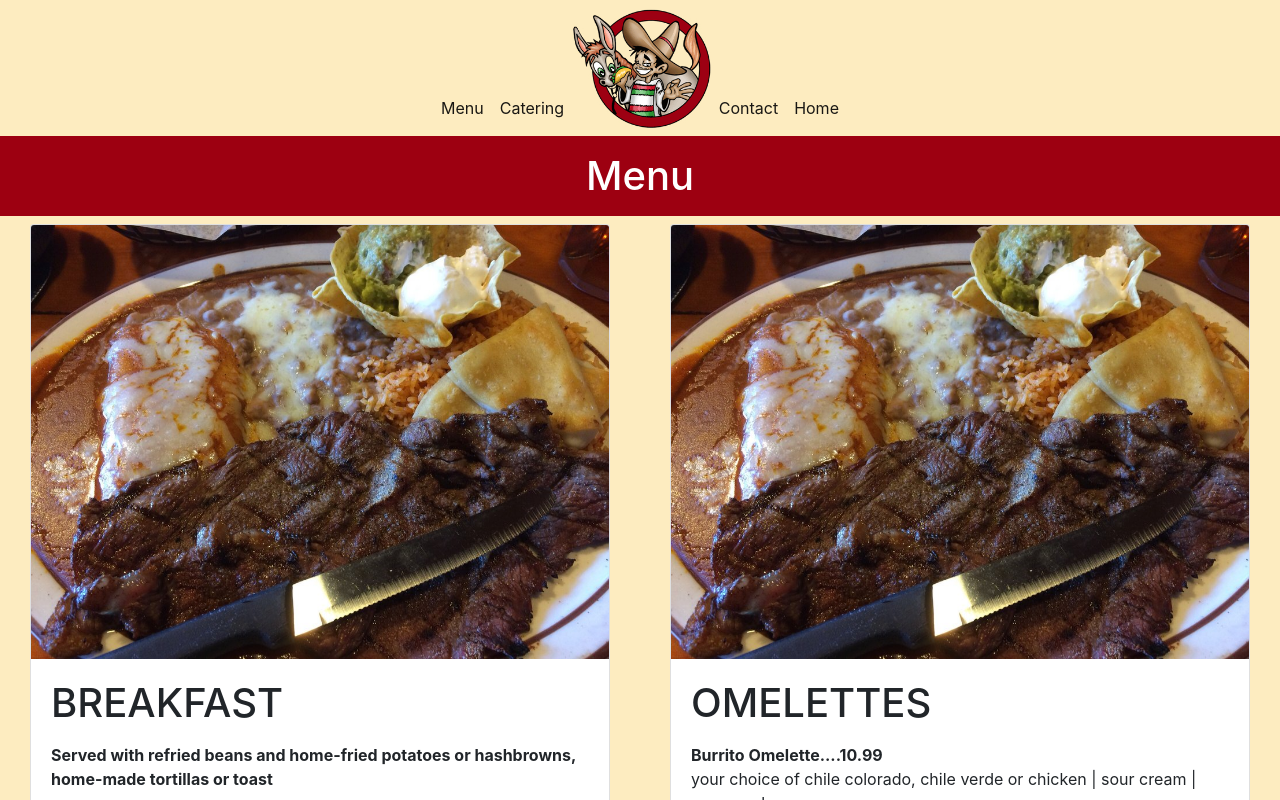
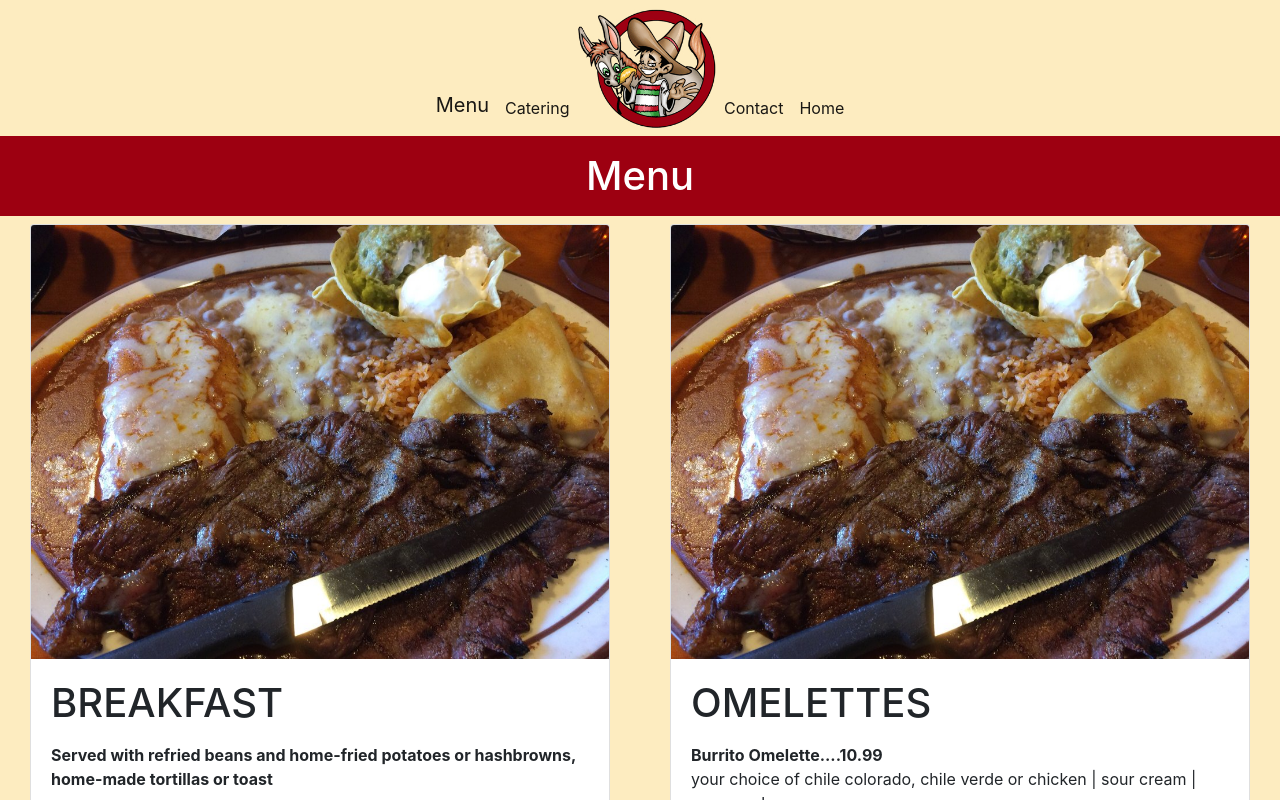
Before and after one commit to Jmartinez8282/-BusinessRedevelopmentProject, a plain HTML site: page menuPage.html in a window 1280 px wide. Shown: the top 800 px of the page. Drawn offline with nearby package versions, Linux system fonts and the light colour scheme.

Commit message:
5th Commit

```diff
--- a/menuPage.html
+++ b/menuPage.html
@@ -24,7 +24,7 @@
         <div class="collapse navbar-collapse d-flex justify-content-center" id="navbarSupportedContent">
             <ul class="navbar-nav d-flex align-items-end">
                 <li class="nav-item active">
-                    <a class="nav-link" href="#">Menu<span class="sr-only">(current)</span></a>
+                    <a class="nav-link" href="#" style="font-size: 20px;">Menu<span class="sr-only">(current)</span></a>
                 </li>
                 <li class="nav-item active">
                     <a class="nav-link" href="#">Catering<span class="sr-only">(current)</span></a>
```
